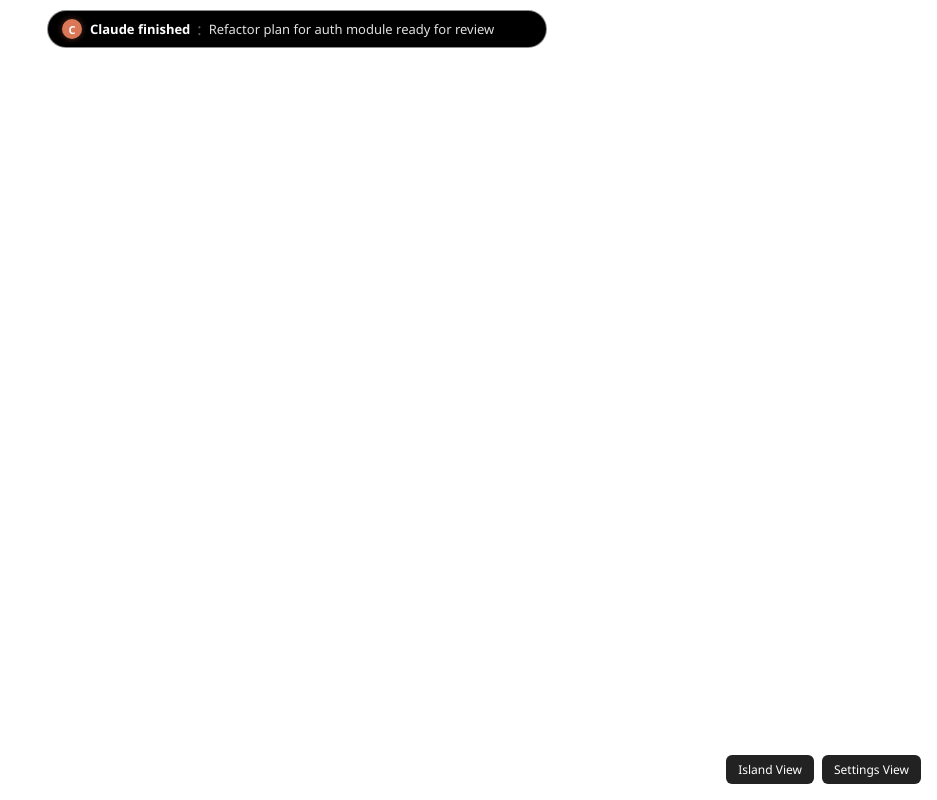
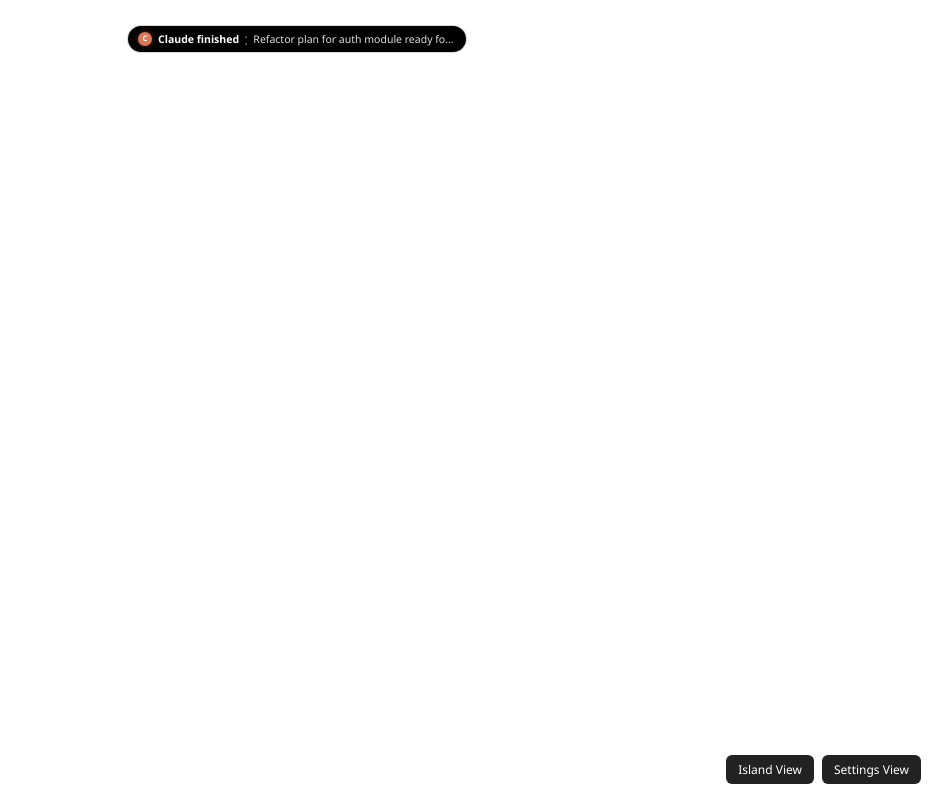
Before and after one commit to tanviresc/Dynamic-Island-and-Dynamusic, a React (Vite) app: page / in a window 1280 px wide. Shown: the whole page, without its empty margins (343-1280 px from the left). Built offline with nearby package versions, Linux system fonts and the light colour scheme.

Commit message:
feat(ui): 1.5s transitions, 30% reduced center-aligned pill, 25px margin-top, sharp micro-dot, and fixed clickthrough hit testing

```diff
--- a/src/island/Dot.tsx
+++ b/src/island/Dot.tsx
@@ -22,15 +22,15 @@ export const Dot: React.FC<DotProps> = ({
       layoutId="island-surface"
       initial={{ scale: 0, opacity: 0 }}
       animate={{
-        scale: isReducedMotion ? 1 : [1, 1.18, 1],
+        scale: isReducedMotion ? 1 : [1, 1.15, 1],
         opacity: 1,
         backgroundColor: color,
         boxShadow: isReducedMotion
-          ? `0 0 10px 2px ${color}, 0 0 3px #ffffff, 0 0 18px 4px ${color}80`
+          ? `0 0 6px 1px ${color}, 0 0 12px 2px ${color}80, 0 0 1px 0.5px #ffffff`
           : [
-              `0 0 10px 2px ${color}, 0 0 3px #ffffff, 0 0 18px 4px ${color}80`,
-              `0 0 14px 3px ${color}, 0 0 5px #ffffff, 0 0 24px 6px ${color}99`,
-              `0 0 10px 2px ${color}, 0 0 3px #ffffff, 0 0 18px 4px ${color}80`,
+              `0 0 6px 1px ${color}, 0 0 12px 2px ${color}80, 0 0 1px 0.5px #ffffff`,
+              `0 0 9px 2px ${color}, 0 0 16px 3px ${color}99, 0 0 2px 0.5px #ffffff`,
+              `0 0 6px 1px ${color}, 0 0 12px 2px ${color}80, 0 0 1px 0.5px #ffffff`,
             ],
       }}
       exit={{ scale: 0, opacity: 0, transition: { duration: motionPreset.dotDisappear.duration } }}
@@ -45,10 +45,10 @@ export const Dot: React.FC<DotProps> = ({
         backgroundColor: { duration: motionPreset.dotColor.duration },
       }}
       style={{
-        width: 7,
-        height: 7,
+        width: 5,
+        height: 5,
         borderRadius: "50%",
-        border: "1px solid rgba(255, 255, 255, 0.75)",
+        border: "0.5px solid rgba(255, 255, 255, 0.95)",
         cursor: "pointer",
         padding: 0,
         outline: "none",
--- a/src/island/Pill.tsx
+++ b/src/island/Pill.tsx
@@ -19,21 +19,21 @@ export interface PillProps {
 
 function getSourceGlow(source: SourceType, kind: string): string {
   if (kind === "needs_input" || kind === "error") {
-    return "rgba(255, 69, 58, 0.65)"; // Radiant coral-red alert glow matching the reference image
+    return "rgba(255, 69, 58, 0.85)"; // Vibrant coral red
   }
   switch (source) {
     case "antigravity":
-      return "rgba(0, 194, 255, 0.60)"; // Electric cyan matching the reference image
+      return "rgba(0, 194, 255, 0.85)"; // Electric cyan
     case "claude":
-      return "rgba(217, 119, 87, 0.55)";
+      return "rgba(217, 119, 87, 0.80)";
     case "chatgpt":
-      return "rgba(16, 163, 127, 0.55)";
+      return "rgba(16, 163, 127, 0.80)";
     case "gemini":
-      return "rgba(76, 141, 246, 0.55)";
+      return "rgba(76, 141, 246, 0.80)";
     case "gmail":
-      return "rgba(234, 67, 53, 0.55)";
+      return "rgba(234, 67, 53, 0.80)";
     default:
-      return "rgba(255, 255, 255, 0.45)";
+      return "rgba(255, 255, 255, 0.65)";
   }
 }
 
@@ -69,9 +69,9 @@ export const Pill: React.FC<PillProps> = ({
       className="island-interactive"
       layoutId="island-surface"
       initial={{
-        width: 7,
-        height: 7,
-        borderRadius: 3.5,
+        width: 5,
+        height: 5,
+        borderRadius: 2.5,
         opacity: 0,
       }}
       animate={{
@@ -81,21 +81,22 @@ export const Pill: React.FC<PillProps> = ({
         opacity: 1,
       }}
       exit={{
-        width: 7,
-        height: 7,
-        borderRadius: 3.5,
+        width: 5,
+        height: 5,
+        borderRadius: 2.5,
         opacity: 0,
         transition: motionPreset.disappear.layout,
       }}
       transition={motionPreset.appear.layout}
       style={{
         backgroundColor: "#000000",
-        border: "1px solid rgba(255, 255, 255, 0.55)",
-        boxShadow: `0 0 16px 2px rgba(255, 255, 255, 0.35), 0 0 35px 8px ${glowColor}, 0 0 70px 16px ${glowColor}66, inset 0 1px 1.5px 0 rgba(255, 255, 255, 0.45)`,
+        border: "1px solid rgba(255, 255, 255, 0.85)",
+        boxShadow: `0 0 10px 1.5px rgba(255, 255, 255, 0.45), 0 0 24px 4px ${glowColor}, 0 0 50px 10px ${glowColor}99, 0 0 90px 20px ${glowColor}40, inset 0 1px 1px 0 rgba(255, 255, 255, 0.60)`,
         cursor: "pointer",
         display: "flex",
         alignItems: "center",
-        padding: "0 14px",
+        justifyContent: "center",
+        padding: "0 10px",
         overflow: "hidden",
         position: "relative",
       }}
@@ -111,30 +112,31 @@ export const Pill: React.FC<PillProps> = ({
         style={{
           display: "flex",
           alignItems: "center",
-          gap: 8,
+          justifyContent: "center",
+          gap: 6,
           width: "100%",
           minWidth: 0,
         }}
       >
-        {/* Source Icon: circle with letter/glyph */}
-        <SourceIcon source={source} needsInput={false} size={20} />
+        {/* Source Icon: circle with letter/glyph (30% reduced: 14px) */}
+        <SourceIcon source={source} needsInput={false} size={14} />
 
-        {/* Needs Input / Error Icon - Red circle with exclamation '!', exactly as in reference image */}
+        {/* Needs Input / Error Icon (30% reduced: 13px) */}
         {needsInput && (
           <div
             style={{
-              width: 18,
-              height: 18,
+              width: 13,
+              height: 13,
               borderRadius: "50%",
               backgroundColor: "#FF453A",
               display: "flex",
               alignItems: "center",
               justifyContent: "center",
               color: "#ffffff",
-              fontSize: 11,
+              fontSize: 8.5,
               fontWeight: 800,
               flexShrink: 0,
-              boxShadow: "0 0 8px rgba(255, 69, 58, 0.75)",
+              boxShadow: "0 0 6px rgba(255, 69, 58, 0.75)",
             }}
             title={kind === "error" ? "Error" : "Needs Input"}
           >
@@ -146,9 +148,9 @@ export const Pill: React.FC<PillProps> = ({
         {displayCategory && !needsInput && (
           <span
             style={{
-              fontSize: 10,
+              fontSize: 8.5,
               fontWeight: 600,
-              padding: "1px 6px",
+              padding: "1px 5px",
               borderRadius: 9999,
               backgroundColor: "rgba(255, 255, 255, 0.14)",
               color: "#ffffff",
@@ -160,21 +162,22 @@ export const Pill: React.FC<PillProps> = ({
           </span>
         )}
 
-        {/* Single-line text layout with crisp white typography */}
+        {/* Center-aligned single-line text layout (30% reduced: 10.5px typography) */}
         <div
           style={{
             display: "flex",
             alignItems: "center",
-            gap: 6,
+            justifyContent: "center",
+            gap: 4,
             minWidth: 0,
-            flex: 1,
             overflow: "hidden",
             whiteSpace: "nowrap",
+            textAlign: "center",
           }}
         >
           <span
             style={{
-              fontSize: 13,
+              fontSize: 10.5,
               fontWeight: 600,
               color: "#ffffff",
               whiteSpace: "nowrap",
@@ -188,13 +191,12 @@ export const Pill: React.FC<PillProps> = ({
               <span style={{ color: "rgba(255, 255, 255, 0.40)", flexShrink: 0, margin: "0 1px" }}>:</span>
               <span
                 style={{
-                  fontSize: 13,
+                  fontSize: 10.5,
                   fontWeight: 400,
                   color: "rgba(255, 255, 255, 0.88)",
                   whiteSpace: "nowrap",
                   overflow: "hidden",
                   textOverflow: "ellipsis",
-                  flex: 1,
                 }}
               >
                 {text}
--- a/src/island/QueuePanel.tsx
+++ b/src/island/QueuePanel.tsx
@@ -68,7 +68,7 @@ export const QueuePanel: React.FC<QueuePanelProps> = ({
     <motion.div
       className="island-interactive"
       layoutId="island-surface"
-      initial={{ width: 7, height: 7, borderRadius: 3.5, opacity: 0 }}
+      initial={{ width: 5, height: 5, borderRadius: 2.5, opacity: 0 }}
       animate={{
         width: 320,
         height: "auto",
@@ -77,9 +77,9 @@ export const QueuePanel: React.FC<QueuePanelProps> = ({
         opacity: 1,
       }}
       exit={{
-        width: 7,
-        height: 7,
-        borderRadius: 3.5,
+        width: 5,
+        height: 5,
+        borderRadius: 2.5,
         opacity: 0,
         transition: motionPreset.queueClose.layout,
       }}
--- a/src/island/motion.ts
+++ b/src/island/motion.ts
@@ -1,28 +1,28 @@
 export interface MotionPresets {
   appear: {
-    layout: { type: "spring"; stiffness: number; damping: number; mass: number };
+    layout: { duration?: number; ease?: string | number[]; type?: string; stiffness?: number; damping?: number; mass?: number };
     content: { opacity: { duration: number; delay: number; ease: string }; filter?: { duration: number; delay: number } };
   };
   disappear: {
-    layout: { type: "spring"; stiffness: number; damping: number; mass: number; delay: number };
+    layout: { duration?: number; ease?: string | number[]; type?: string; stiffness?: number; damping?: number; mass?: number; delay?: number };
     content: { opacity: { duration: number; ease: string } };
   };
   contentChange: {
-    layout: { type: "spring"; stiffness: number; damping: number };
+    layout: { type?: string; stiffness?: number; damping?: number; duration?: number; ease?: string | number[] };
     crossfade: { duration: number };
   };
   queueOpen: {
-    layout: { type: "spring"; stiffness: number; damping: number; mass: number };
+    layout: { type?: string; stiffness?: number; damping?: number; mass?: number; duration?: number; ease?: string | number[] };
     stagger: number;
     rowDuration: number;
     rowDelay: number;
   };
   queueClose: {
-    layout: { type: "spring"; stiffness: number; damping: number };
+    layout: { type?: string; stiffness?: number; damping?: number; duration?: number; ease?: string | number[] };
     rowDuration: number;
   };
   dotAppear: {
-    scale: { type: "spring"; stiffness: number; damping: number };
+    scale: { type?: string; stiffness?: number; damping?: number };
     opacity: { duration: number };
   };
   dotDisappear: {
@@ -37,30 +37,30 @@ export interface MotionPresets {
 
 export const standardMotion: MotionPresets = {
   appear: {
-    layout: { type: "spring", stiffness: 150, damping: 20, mass: 1.1 },
+    layout: { duration: 1.5, ease: [0.16, 1, 0.3, 1] },
     content: {
-      opacity: { duration: 0.35, delay: 0.18, ease: "easeOut" },
-      filter: { duration: 0.35, delay: 0.18 },
+      opacity: { duration: 0.8, delay: 0.35, ease: "easeOut" },
+      filter: { duration: 0.8, delay: 0.35 },
     },
   },
   disappear: {
-    layout: { type: "spring", stiffness: 160, damping: 22, mass: 1.0, delay: 0.05 },
+    layout: { duration: 1.5, ease: [0.16, 1, 0.3, 1] },
     content: {
-      opacity: { duration: 0.20, ease: "easeInOut" },
+      opacity: { duration: 0.35, ease: "easeInOut" },
     },
   },
   contentChange: {
-    layout: { type: "spring", stiffness: 160, damping: 22 },
+    layout: { duration: 0.45, ease: [0.16, 1, 0.3, 1] },
     crossfade: { duration: 0.25 },
   },
   queueOpen: {
-    layout: { type: "spring", stiffness: 150, damping: 20, mass: 1.1 },
+    layout: { duration: 0.45, ease: [0.16, 1, 0.3, 1] },
     stagger: 0.04,
     rowDuration: 0.30,
     rowDelay: 0.15,
   },
   queueClose: {
-    layout: { type: "spring", stiffness: 170, damping: 22 },
+    layout: { duration: 0.30, ease: [0.16, 1, 0.3, 1] },
     rowDuration: 0.15,
   },
   dotAppear: {
--- a/src/shared/theme.css
+++ b/src/shared/theme.css
@@ -51,7 +51,7 @@ body {
   flex-direction: column;
   align-items: center;
   justify-content: flex-start;
-  padding-top: 10px;
+  padding-top: 25px;
   pointer-events: none;
   box-sizing: border-box;
 }
```
Also changed, not shown: src/island/measure.ts (+14 -14 lines), 2 other files (tests, documents, lock files or other folders).
